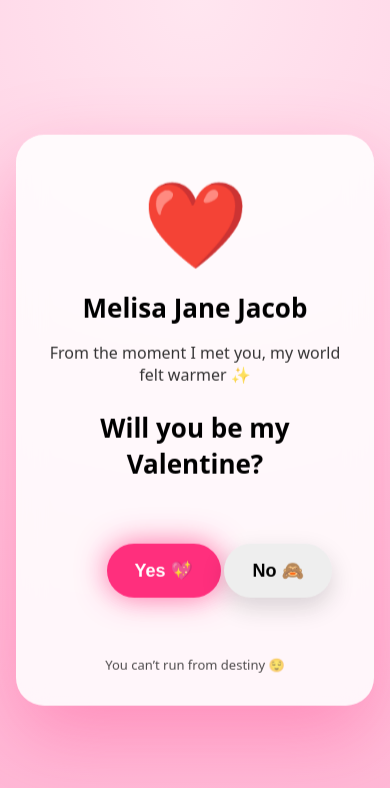
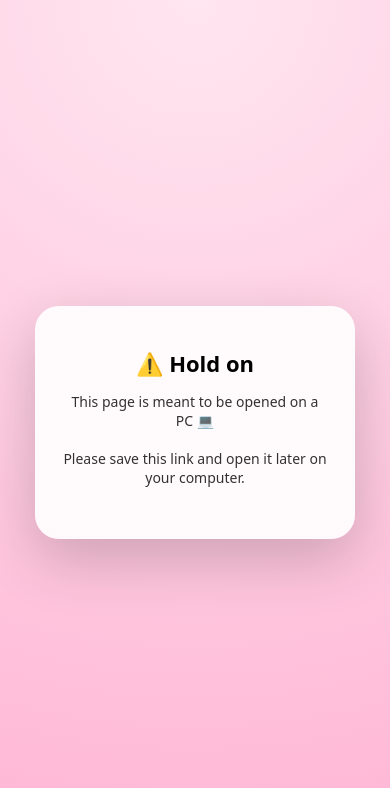
Before and after one commit to ilham-razk/ilham-razk.github.io, a plain HTML site: page index.html in a window 390 px wide. Drawn offline with nearby package versions, Linux system fonts and the light colour scheme.

Commit message:
Integrated mobile detection to display a block overlay and restrict scrolling on small screens or mobile devices.

```diff
--- a/index.html
+++ b/index.html
@@ -254,6 +254,23 @@
 
         navigator.vibrate?.([60,30,60]);
     };
+
+    (function () {
+        const ua = navigator.userAgent || navigator.vendor || window.opera;
+
+        const isMobileUA =
+            /android|iphone|ipad|ipod|opera mini|iemobile/i.test(ua);
+
+        const isSmallScreen = window.innerWidth <= 1024;
+
+        if (isMobileUA || isSmallScreen) {
+            const block = document.getElementById("mobileBlock");
+            if (block) {
+                block.style.display = "grid";
+                document.body.style.overflow = "hidden";
+            }
+        }
+    })();
 </script>
 
 </body>
```
